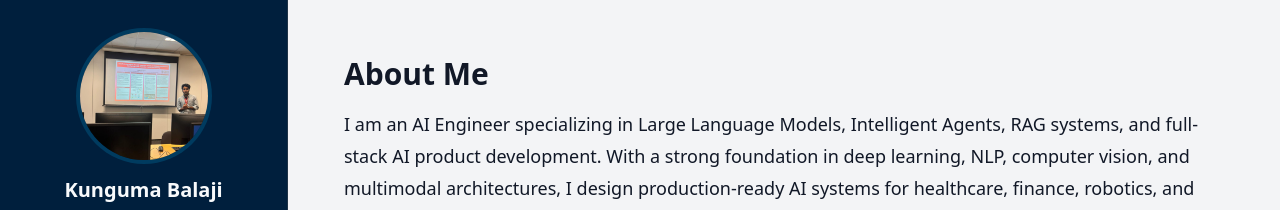
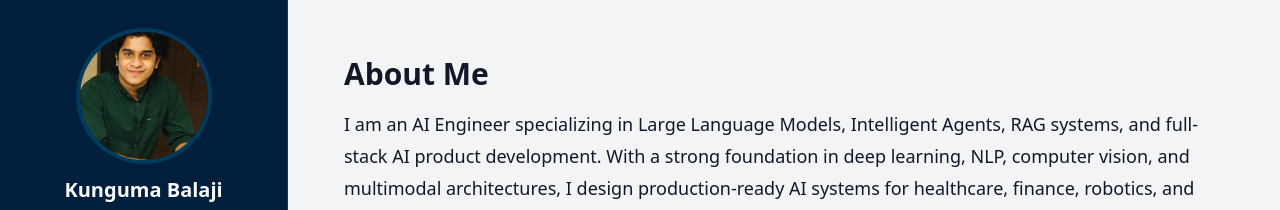
Before and after one commit to kungumabalaji/portfolio, a React (Vite) app: page / in a window 1280 px wide. Shown: the top 210 px of the page. Built offline with nearby package versions, Linux system fonts and the light colour scheme; the HTML template or start-up script is replaced by a standard one.

Commit message:
Fixec the new profile picture in side.tsx

```diff
--- a/src/components/Sidebar.tsx
+++ b/src/components/Sidebar.tsx
@@ -1,6 +1,5 @@
 import { Home, FileText, Briefcase, GraduationCap, Mail, Github, Linkedin, Phone } from "lucide-react";
 import { NavLink } from "./NavLink";
-import profilePhoto from "@/assets/profile-photo.jpeg";
 
 const Sidebar = () => {
   const navItems = [
@@ -17,7 +16,7 @@ const Sidebar = () => {
       <div className="p-8 text-center border-b border-sidebar-border">
         <div className="w-32 h-32 mx-auto mb-4 rounded-full overflow-hidden ring-4 ring-primary/20">
           <img
-            src={profilePhoto}
+            src="/assets/profile.png"  // Updated path
             alt="Kunguma Balaji Nagarajan"
             className="w-full h-full object-cover"
           />
```
